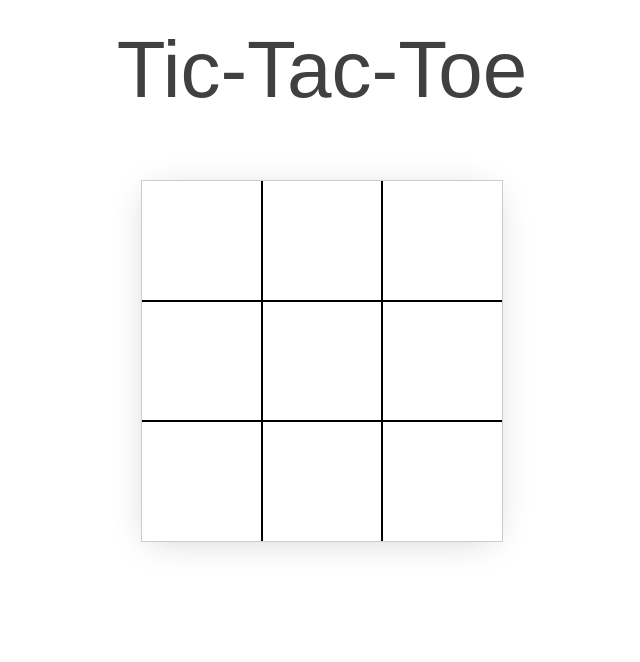
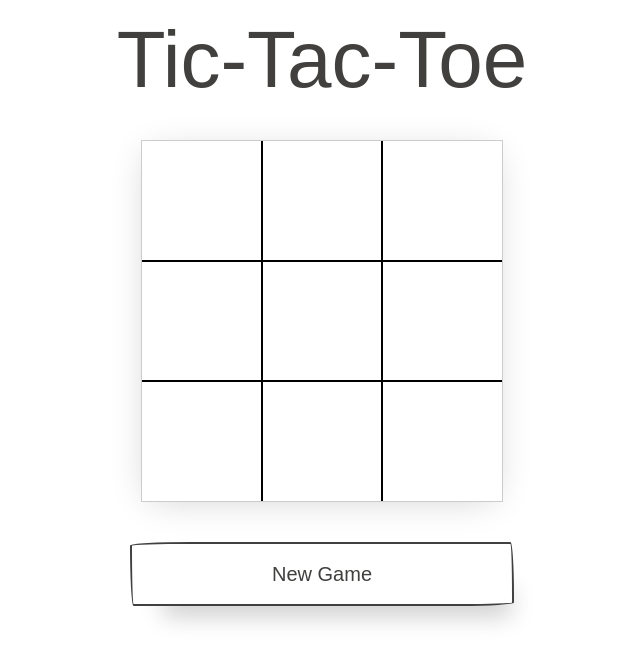
Before and after one commit to quyanna/tic-tac-toe, a website: page index.html in a window 1280 px wide. Shown: the whole page, without its empty margins (318-958 px from the left). Drawn offline with nearby package versions, Linux system fonts and the light colour scheme; a web font is replaced by a local one.

Commit message:
Add nonfunctioning new game button

```diff
--- a/index.html
+++ b/index.html
@@ -34,5 +34,10 @@
         <div data-row="3" data-col="3"></div>
       </div>
     </div>
+    <div class="info">
+      <button class="btn-block btn-primary-outline" id="newGame">
+        New Game
+      </button>
+    </div>
   </body>
 </html>
--- a/styles.css
+++ b/styles.css
@@ -87,14 +87,20 @@ h6 {
 }
 
 h1 {
-  margin: 10px 0;
+  margin: 0 0;
   font-size: 4em;
+}
+
+/* Class for disabling game input when it's not valid */
+.disabled {
+  pointer-events: none;
 }
 
 .game-wrapper {
   display: flex;
   justify-content: center;
   padding: 1rem;
+  padding-top: 0;
 }
 .game-board {
   align-items: center;
@@ -138,3 +144,8 @@ div[data-col="1"] {
 div[data-col="3"] {
   border-right: none;
 }
+
+#newGame {
+  max-width: 30%;
+  justify-self: center;
+}
```
